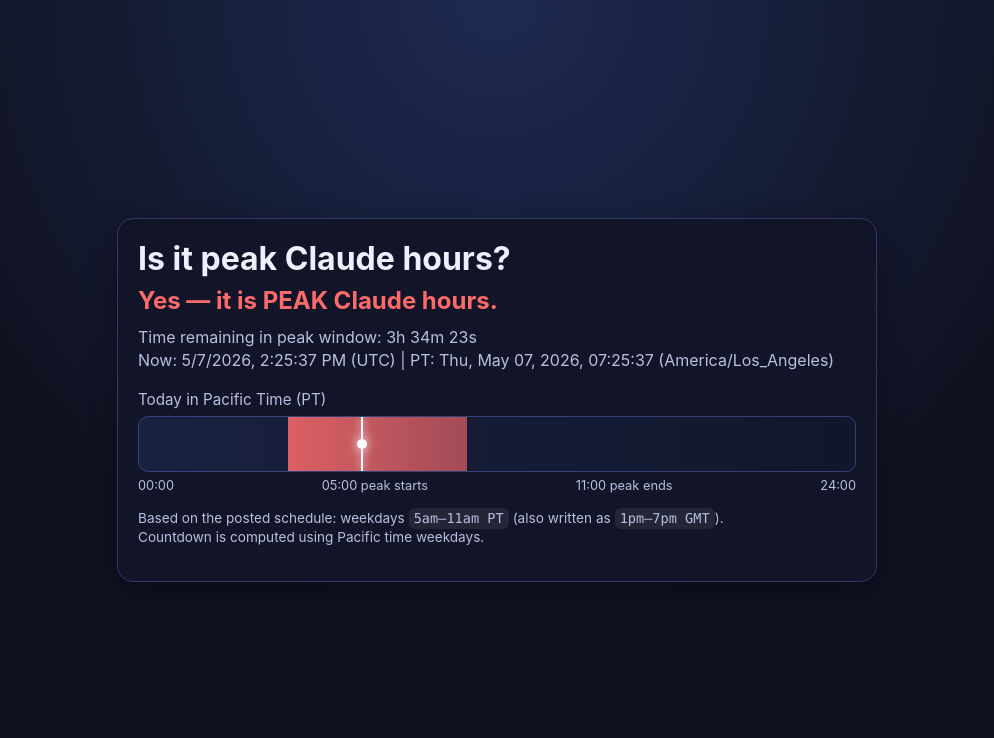
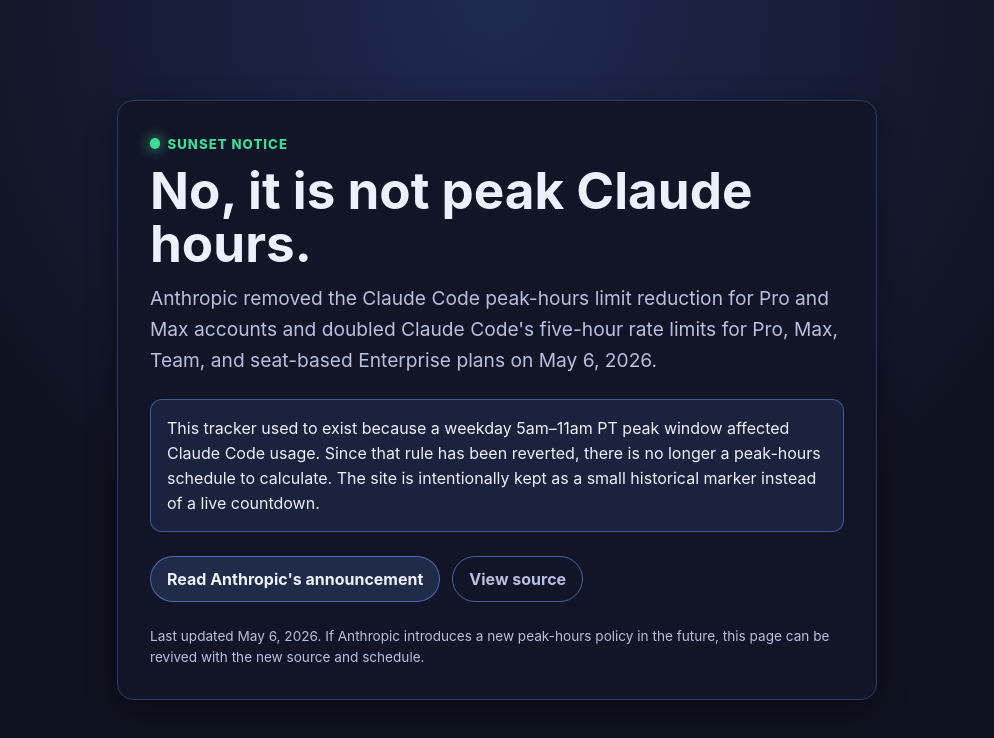
Before and after one commit to Matthew-Work-Account/is-it-peak-claude, a plain HTML site: page index.html in a window 1280 px wide. Shown: the whole page, without its empty margins (143-1137 px from the left). Drawn offline with Linux system fonts and the light colour scheme.

Commit message:
Sunset peak hours tracker

```diff
--- a/index.html
+++ b/index.html
@@ -12,8 +12,7 @@
         --text: #ecf0ff;
         --muted: #b8c0e0;
         --accent: #6ca0ff;
-        --peak: #ff6b6b;
-        --offpeak: #3ddc97;
+        --success: #3ddc97;
       }
 
       * { box-sizing: border-box; }
@@ -34,228 +33,124 @@
         background: color-mix(in oklab, var(--card) 90%, black 10%);
         border: 1px solid #2f3868;
         border-radius: 16px;
-        padding: 1.25rem;
+        padding: clamp(1.25rem, 4vw, 2rem);
         box-shadow: 0 10px 30px rgb(0 0 0 / 0.35);
       }
 
-      h1 {
-        margin: 0 0 0.5rem;
-        font-size: clamp(1.4rem, 2.5vw, 2rem);
+      .eyebrow {
+        display: inline-flex;
+        align-items: center;
+        gap: 0.45rem;
+        margin: 0 0 0.75rem;
+        color: var(--success);
+        font-size: 0.82rem;
+        font-weight: 800;
+        letter-spacing: 0.08em;
+        text-transform: uppercase;
       }
 
-      .status {
-        margin: 0.25rem 0 0.75rem;
-        font-size: clamp(1.15rem, 2.2vw, 1.5rem);
-        font-weight: 700;
+      .eyebrow::before {
+        content: "";
+        display: block;
+        width: 0.65rem;
+        height: 0.65rem;
+        border-radius: 999px;
+        background: var(--success);
+        box-shadow: 0 0 14px var(--success);
       }
 
-      .status.peak { color: var(--peak); }
-      .status.offpeak { color: var(--offpeak); }
-
-      .detail {
-        color: var(--muted);
-        margin: 0.2rem 0;
+      h1 {
+        margin: 0 0 0.75rem;
+        font-size: clamp(1.8rem, 5vw, 3.2rem);
+        line-height: 1.05;
       }
 
-      .timeline-wrap { margin-top: 1.2rem; }
-
-      .timeline-title {
-        margin: 0 0 0.45rem;
+      .lede {
+        margin: 0;
+        max-width: 62ch;
         color: var(--muted);
-        font-size: 0.95rem;
+        font-size: clamp(1rem, 2.2vw, 1.2rem);
+        line-height: 1.6;
       }
 
-      .timeline {
-        position: relative;
-        height: 56px;
-        border-radius: 10px;
-        overflow: hidden;
-        border: 1px solid #35417a;
-        background: linear-gradient(90deg, #1a2140 0%, #11162c 100%);
+      .notice {
+        margin: 1.5rem 0 0;
+        padding: 1rem;
+        border: 1px solid rgb(108 160 255 / 0.45);
+        border-radius: 12px;
+        background: rgb(108 160 255 / 0.1);
       }
 
-      .peak-window {
-        position: absolute;
-        top: 0;
-        bottom: 0;
-        background: linear-gradient(90deg, rgb(255 107 107 / 0.85), rgb(255 107 107 / 0.6));
+      .notice p {
+        margin: 0;
+        color: var(--text);
+        line-height: 1.55;
       }
 
-      .now-marker {
-        position: absolute;
-        top: 0;
-        bottom: 0;
-        width: 2px;
-        background: #fff;
-        box-shadow: 0 0 8px #fff;
+      .actions {
+        display: flex;
+        flex-wrap: wrap;
+        gap: 0.75rem;
+        margin-top: 1.5rem;
       }
 
-      .now-dot {
-        position: absolute;
-        top: 50%;
-        width: 10px;
-        height: 10px;
-        border-radius: 50%;
-        background: #fff;
-        transform: translate(-4px, -50%);
-        box-shadow: 0 0 12px #fff;
+      a {
+        color: var(--accent);
       }
 
-      .ticks {
-        display: flex;
-        justify-content: space-between;
-        margin-top: 0.4rem;
+      .button {
+        display: inline-flex;
+        align-items: center;
+        justify-content: center;
+        min-height: 2.75rem;
+        padding: 0.75rem 1rem;
+        border: 1px solid rgb(108 160 255 / 0.55);
+        border-radius: 999px;
+        background: rgb(108 160 255 / 0.16);
+        color: var(--text);
+        font-weight: 700;
+        text-decoration: none;
+      }
+
+      .button.secondary {
+        background: transparent;
         color: var(--muted);
-        font-size: 0.8rem;
       }
 
       .foot {
-        margin-top: 1rem;
+        margin: 1.5rem 0 0;
         color: var(--muted);
         font-size: 0.85rem;
-        line-height: 1.4;
-      }
-
-      code {
-        font-family: ui-monospace, SFMono-Regular, Menlo, Consolas, monospace;
-        background: rgb(255 255 255 / 0.07);
-        padding: 0.15rem 0.32rem;
-        border-radius: 6px;
+        line-height: 1.5;
       }
     </style>
   </head>
   <body>
     <main class="card">
-      <h1>Is it peak Claude hours?</h1>
-      <p id="status" class="status">Checking…</p>
-      <p id="countdown" class="detail"></p>
-      <p id="clock" class="detail"></p>
+      <p class="eyebrow">Sunset notice</p>
+      <h1>No, it is not peak Claude hours.</h1>
+      <p class="lede">
+        Anthropic removed the Claude Code peak-hours limit reduction for Pro and Max accounts and doubled Claude Code's
+        five-hour rate limits for Pro, Max, Team, and seat-based Enterprise plans on May 6, 2026.
+      </p>
 
-      <section class="timeline-wrap" aria-label="Daily peak window timeline">
-        <p class="timeline-title">Today in Pacific Time (PT)</p>
-        <div class="timeline" role="img" aria-label="24 hour timeline with peak window and current time marker">
-          <div id="peakWindow" class="peak-window"></div>
-          <div id="nowMarker" class="now-marker"></div>
-          <div id="nowDot" class="now-dot"></div>
-        </div>
-        <div class="ticks">
-          <span>00:00</span>
-          <span>05:00 peak starts</span>
-          <span>11:00 peak ends</span>
-          <span>24:00</span>
-        </div>
+      <section class="notice" aria-label="Retirement notice">
+        <p>
+          This tracker used to exist because a weekday 5am–11am PT peak window affected Claude Code usage. Since that
+          rule has been reverted, there is no longer a peak-hours schedule to calculate. The site is intentionally kept
+          as a small historical marker instead of a live countdown.
+        </p>
       </section>
 
+      <div class="actions" aria-label="Links">
+        <a class="button" href="https://www.anthropic.com/news/higher-limits-spacex">Read Anthropic's announcement</a>
+        <a class="button secondary" href="https://github.com/Matthew-Work-Account/is-it-peak-claude">View source</a>
+      </div>
+
       <p class="foot">
-        Based on the posted schedule: weekdays <code>5am–11am PT</code> (also written as <code>1pm–7pm GMT</code>).<br />
-        Countdown is computed using Pacific time weekdays.
+        Last updated May 6, 2026. If Anthropic introduces a new peak-hours policy in the future, this page can be
+        revived with the new source and schedule.
       </p>
     </main>
-
-    <script>
-      const PT_ZONE = 'America/Los_Angeles';
-      const PEAK_START_HOUR = 5;
-      const PEAK_END_HOUR = 11;
-      const MS_IN_HOUR = 3600 * 1000;
-      const MS_IN_DAY = 24 * MS_IN_HOUR;
-
-      const statusEl = document.getElementById('status');
-      const countdownEl = document.getElementById('countdown');
-      const clockEl = document.getElementById('clock');
-      const peakWindowEl = document.getElementById('peakWindow');
-      const nowMarkerEl = document.getElementById('nowMarker');
-      const nowDotEl = document.getElementById('nowDot');
-
-      const dtf = new Intl.DateTimeFormat('en-US', {
-        timeZone: PT_ZONE,
-        weekday: 'short',
-        year: 'numeric',
-        month: 'short',
-        day: '2-digit',
-        hour: '2-digit',
-        minute: '2-digit',
-        second: '2-digit',
-        hour12: false,
-      });
-
-      function getPTParts(date = new Date()) {
-        const parts = dtf.formatToParts(date);
-        const map = Object.fromEntries(parts.map((p) => [p.type, p.value]));
-        return {
-          weekday: map.weekday,
-          year: Number(map.year),
-          month: map.month,
-          day: Number(map.day),
-          hour: Number(map.hour),
-          minute: Number(map.minute),
-          second: Number(map.second),
-          label: dtf.format(date),
-        };
-      }
-
-      function isPTWeekday(weekdayShort) {
-        return !['Sat', 'Sun'].includes(weekdayShort);
-      }
-
-      function formatDuration(ms) {
-        const totalSec = Math.max(0, Math.floor(ms / 1000));
-        const hours = Math.floor(totalSec / 3600);
-        const minutes = Math.floor((totalSec % 3600) / 60);
-        const seconds = totalSec % 60;
-        return `${hours}h ${minutes}m ${seconds}s`;
-      }
-
-      function msUntilWeekdayPeakStart(parts) {
-        const nowMinutes = parts.hour * 60 + parts.minute + parts.second / 60;
-        const startMinutes = PEAK_START_HOUR * 60;
-
-        if (isPTWeekday(parts.weekday) && nowMinutes < startMinutes) {
-          return (startMinutes - nowMinutes) * 60 * 1000;
-        }
-
-        const weekdayIndex = ['Sun', 'Mon', 'Tue', 'Wed', 'Thu', 'Fri', 'Sat'].indexOf(parts.weekday);
-        let daysToAdd = 1;
-        while (daysToAdd <= 7) {
-          const next = (weekdayIndex + daysToAdd) % 7;
-          if (![0, 6].includes(next)) break;
-          daysToAdd += 1;
-        }
-
-        const remainingToday = MS_IN_DAY - ((parts.hour * 3600 + parts.minute * 60 + parts.second) * 1000);
-        return remainingToday + (daysToAdd - 1) * MS_IN_DAY + PEAK_START_HOUR * MS_IN_HOUR;
-      }
-
-      function update() {
-        const now = new Date();
-        const pt = getPTParts(now);
-        const weekday = isPTWeekday(pt.weekday);
-        const nowHourFraction = pt.hour + pt.minute / 60 + pt.second / 3600;
-
-        const inPeak = weekday && nowHourFraction >= PEAK_START_HOUR && nowHourFraction < PEAK_END_HOUR;
-        const msToBoundary = inPeak
-          ? (PEAK_END_HOUR - nowHourFraction) * MS_IN_HOUR
-          : msUntilWeekdayPeakStart(pt);
-
-        statusEl.textContent = inPeak ? 'Yes — it is PEAK Claude hours.' : 'No — it is OFF-PEAK Claude hours.';
-        statusEl.className = `status ${inPeak ? 'peak' : 'offpeak'}`;
-
-        countdownEl.textContent = inPeak
-          ? `Time remaining in peak window: ${formatDuration(msToBoundary)}`
-          : `Time until next peak window: ${formatDuration(msToBoundary)}`;
-
-        const userZone = Intl.DateTimeFormat().resolvedOptions().timeZone;
-        clockEl.textContent = `Now: ${now.toLocaleString()} (${userZone}) | PT: ${pt.label} (${PT_ZONE})`;
-
-        peakWindowEl.style.left = `${(PEAK_START_HOUR / 24) * 100}%`;
-        peakWindowEl.style.width = `${((PEAK_END_HOUR - PEAK_START_HOUR) / 24) * 100}%`;
-
-        const markerLeftPercent = (nowHourFraction / 24) * 100;
-        nowMarkerEl.style.left = `${markerLeftPercent}%`;
-        nowDotEl.style.left = `${markerLeftPercent}%`;
-      }
-
-      update();
-      setInterval(update, 1000);
-    </script>
   </body>
 </html>
```
Also changed, not shown: 1 other file.
